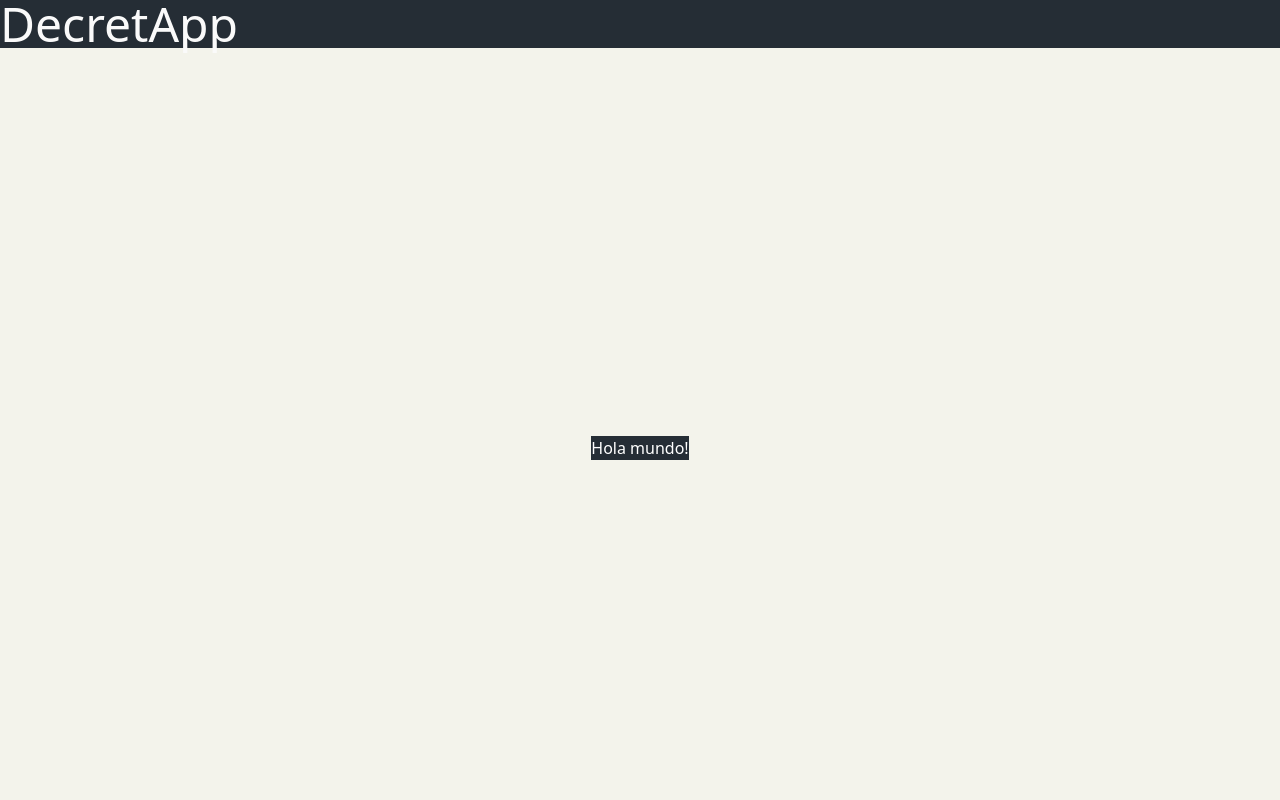
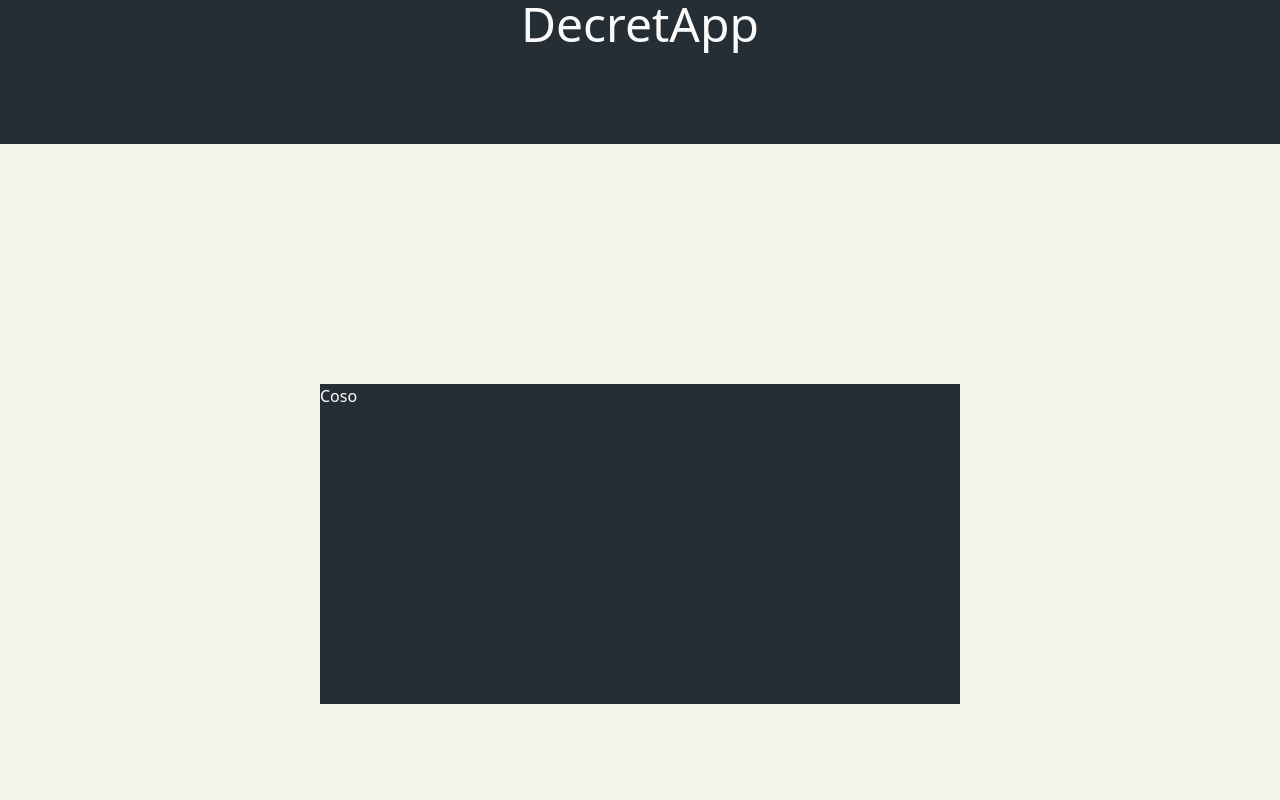
Before and after one commit to JuannRob/decReact, a React (Vite) app: page / in a window 1280 px wide. Shown: the top 800 px of the page. Built offline with nearby package versions, Linux system fonts and the light colour scheme.

Commit message:
header positioning

```diff
--- a/src/components/Header.jsx
+++ b/src/components/Header.jsx
@@ -3,8 +3,8 @@ import React from "react";
 function Header() {
   return (
     <header>
-      <div className="bg-main-color">
-        <h1 className="text-5xl text-zinc-50">DecretApp</h1>
+      <div className="w-100 h-36 bg-main-color">
+        <h1 className="block text-center text-5xl text-zinc-50">DecretApp</h1>
       </div>
     </header>
   );
--- a/src/components/Search.jsx
+++ b/src/components/Search.jsx
@@ -1,7 +1,7 @@
 import React from "react";
 
 const Search = () => {
-  return <div className="inline bg-main-color text-white">Hola mundo!</div>;
+  return <div className="inline h-80 w-1/2 bg-main-color text-white">Coso</div>;
 };
 
 export default Search;
```
